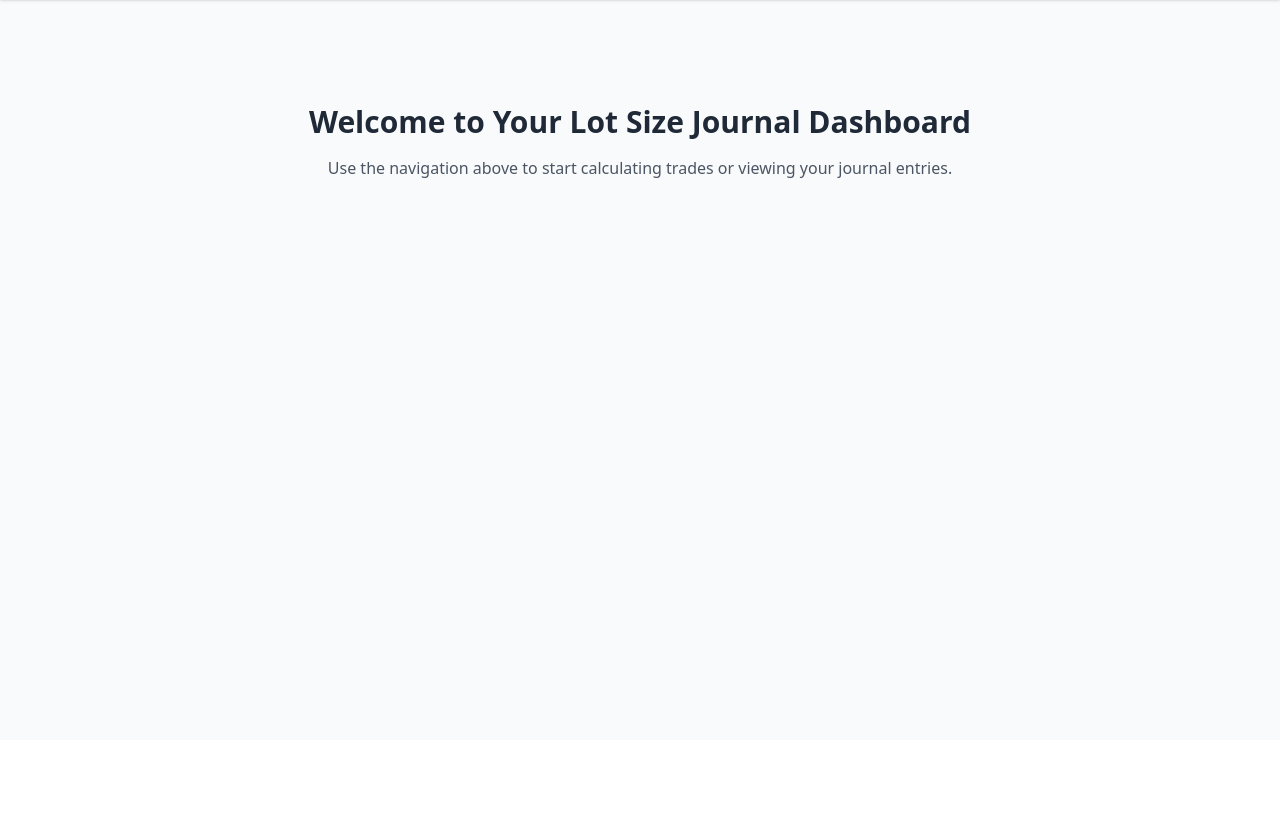
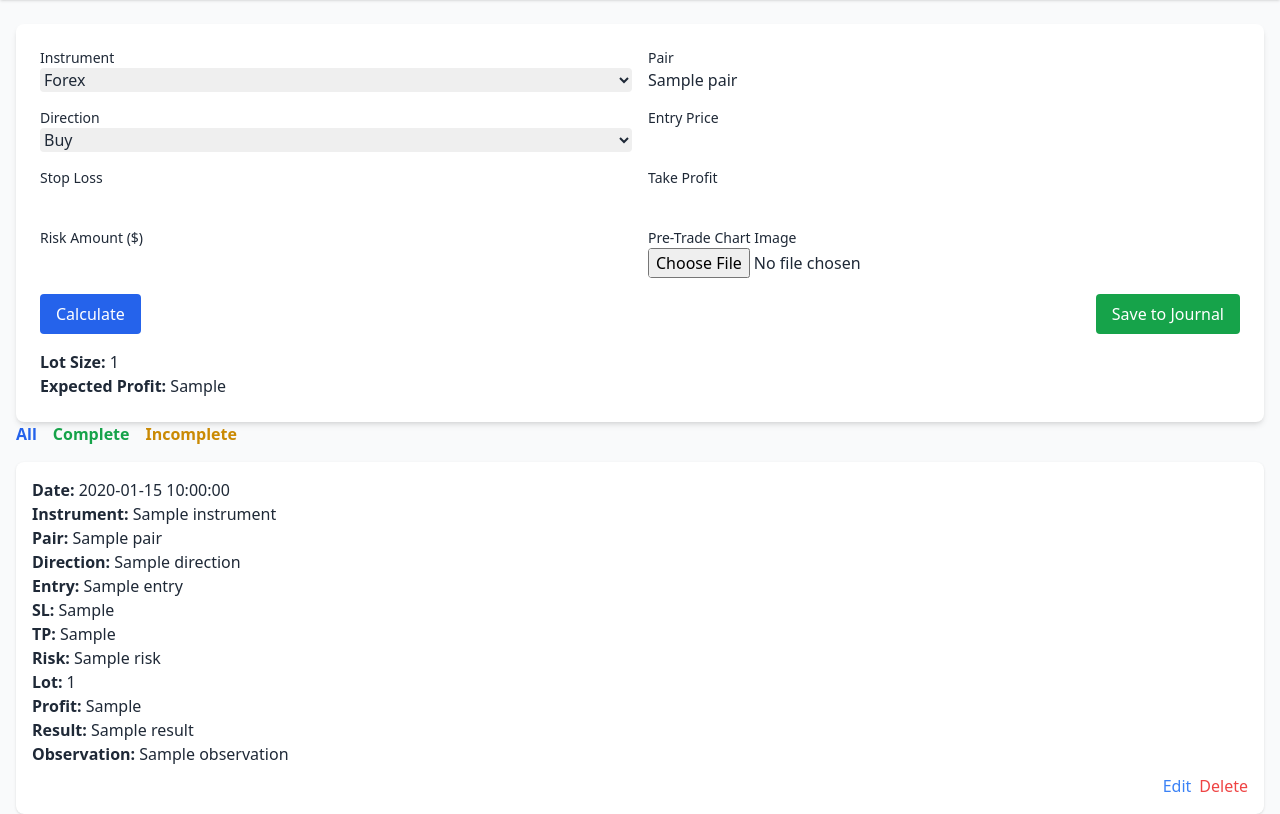
Before and after one commit to meessjoe/lot-size-journal-app, a Flask app: template templates/dashboard.html in a window 1280 px wide. Shown: the part 60-874 px from the top of the page. Before the commit the page ends 238 px from the top, so only its background shows below. Run offline with Flask 3, Linux system fonts and the light colour scheme; the template is opened without the code that fills it: most values are stand-ins (such as "Sample title", 1, 10 or a date in 2020); some libraries are stand-ins or nearby versions.

Commit message:
Final update to dashboard layout

```diff
--- a/templates/dashboard.html
+++ b/templates/dashboard.html
@@ -1,7 +1,88 @@
-{% extends "layout.html" %}
+{% extends 'layout.html' %}
 {% block content %}
-<div class="text-center py-20">
-  <h1 class="text-3xl font-bold mb-4">Welcome to Your Lot Size Journal Dashboard</h1>
-  <p class="text-gray-600">Use the navigation above to start calculating trades or viewing your journal entries.</p>
+<div class="space-y-4">
+  <form method="POST" enctype="multipart/form-data" class="bg-white p-6 rounded-lg shadow-md space-y-4">
+    <div class="grid grid-cols-2 gap-4">
+      <div>
+        <label class="block text-sm font-medium">Instrument</label>
+        <select name="instrument" class="w-full rounded border-gray-300">
+          <option value="Forex">Forex</option>
+          <option value="Crypto">Crypto</option>
+          <option value="Commodities">Commodities</option>
+          <option value="Indices">Indices</option>
+        </select>
+      </div>
+      <div>
+        <label class="block text-sm font-medium">Pair</label>
+        <input type="text" name="pair" value="{{ pair }}" class="w-full rounded border-gray-300" />
+      </div>
+      <div>
+        <label class="block text-sm font-medium">Direction</label>
+        <select name="direction" class="w-full rounded border-gray-300">
+          <option value="Buy">Buy</option>
+          <option value="Sell">Sell</option>
+        </select>
+      </div>
+      <div>
+        <label class="block text-sm font-medium">Entry Price</label>
+        <input type="number" step="any" name="entry" value="{{ entry }}" class="w-full rounded border-gray-300" />
+      </div>
+      <div>
+        <label class="block text-sm font-medium">Stop Loss</label>
+        <input type="number" step="any" name="sl" value="{{ sl }}" class="w-full rounded border-gray-300" />
+      </div>
+      <div>
+        <label class="block text-sm font-medium">Take Profit</label>
+        <input type="number" step="any" name="tp" value="{{ tp }}" class="w-full rounded border-gray-300" />
+      </div>
+      <div>
+        <label class="block text-sm font-medium">Risk Amount ($)</label>
+        <input type="number" step="any" name="risk" value="{{ risk }}" class="w-full rounded border-gray-300" />
+      </div>
+      <div>
+        <label class="block text-sm font-medium">Pre-Trade Chart Image</label>
+        <input type="file" name="pre_image" class="w-full rounded border-gray-300" />
+      </div>
+    </div>
+    <div class="flex justify-between items-center mt-4">
+      <button type="submit" name="action" value="calculate" class="bg-blue-600 text-white px-4 py-2 rounded">Calculate</button>
+      <button type="submit" name="action" value="save" class="bg-green-600 text-white px-4 py-2 rounded">Save to Journal</button>
+    </div>
+    {% if lot_size is defined %}
+    <div class="mt-4">
+      <p><strong>Lot Size:</strong> {{ lot_size }}</p>
+      <p><strong>Expected Profit:</strong> {{ expected_profit }}</p>
+    </div>
+    {% endif %}
+  </form>
+</div>
+
+<div class="space-y-4">
+  <div class="flex items-center space-x-4">
+    <a href="/dashboard?filter=all" class="text-blue-600 font-semibold">All</a>
+    <a href="/dashboard?filter=complete" class="text-green-600 font-semibold">Complete</a>
+    <a href="/dashboard?filter=incomplete" class="text-yellow-600 font-semibold">Incomplete</a>
+  </div>
+
+  {% for entry in journal %}
+  <div class="bg-white p-4 rounded-lg shadow">
+    <p><strong>Date:</strong> {{ entry.date }}</p>
+    <p><strong>Instrument:</strong> {{ entry.instrument }}</p>
+    <p><strong>Pair:</strong> {{ entry.pair }}</p>
+    <p><strong>Direction:</strong> {{ entry.direction }}</p>
+    <p><strong>Entry:</strong> {{ entry.entry }}</p>
+    <p><strong>SL:</strong> {{ entry.sl }}</p>
+    <p><strong>TP:</strong> {{ entry.tp }}</p>
+    <p><strong>Risk:</strong> {{ entry.risk }}</p>
+    <p><strong>Lot:</strong> {{ entry.lot_size }}</p>
+    <p><strong>Profit:</strong> {{ entry.expected_profit }}</p>
+    {% if entry.result %}<p><strong>Result:</strong> {{ entry.result }}</p>{% endif %}
+    {% if entry.observation %}<p><strong>Observation:</strong> {{ entry.observation }}</p>{% endif %}
+    <div class="flex justify-end mt-2 space-x-2">
+      <a href="/edit/{{ entry.id }}" class="text-blue-500 hover:underline">Edit</a>
+      <a href="/delete/{{ entry.id }}" class="text-red-500 hover:underline">Delete</a>
+    </div>
+  </div>
+  {% endfor %}
 </div>
 {% endblock %}
```
